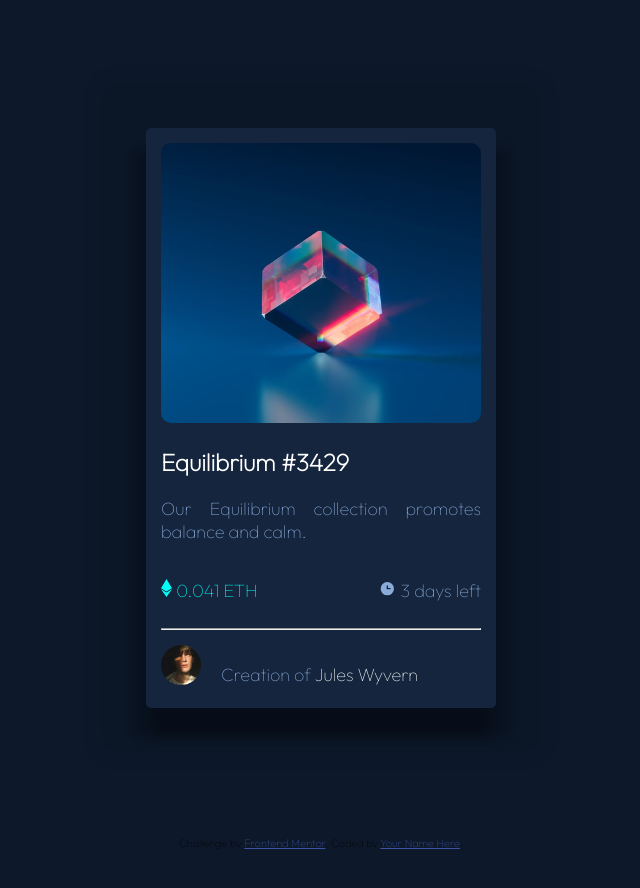
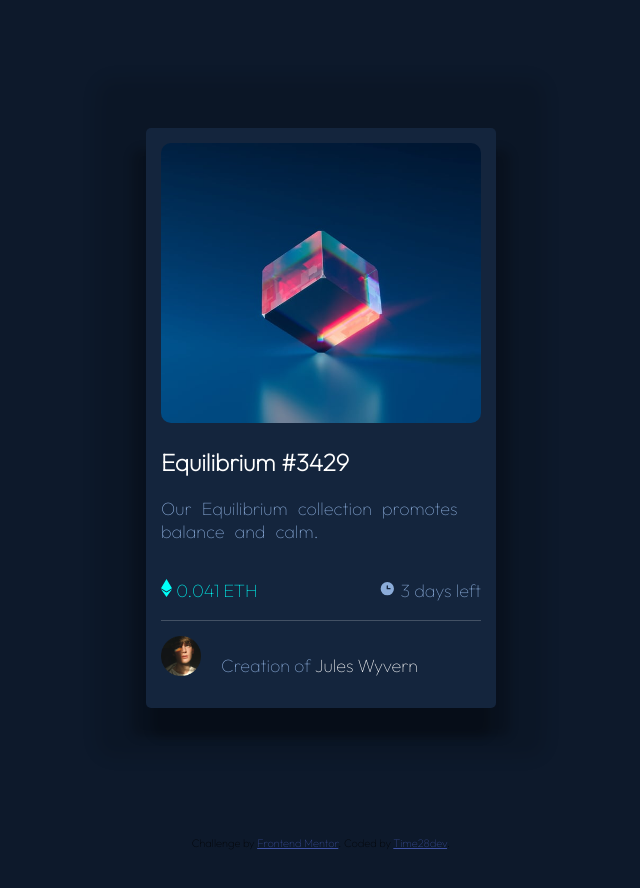
Before and after one commit to Time28dev/nft-preview-card-component-main, a plain HTML site: page index.html in a window 1280 px wide. Shown: the top 888 px of the page, without its empty margins (327-967 px from the left). Drawn offline with Linux system fonts and the light colour scheme.

Commit message:
last commit

```diff
--- a/index.html
+++ b/index.html
@@ -45,12 +45,16 @@
           }
       p{
           font-size:18px;
-          text-align: justify;
+          text-align: left;
           color:hsl(215, 51%, 70%);
+      }
+      .joe{
+        word-spacing: 6px;
       }
       .ethtime{
           display:flex;
           justify-content:space-between;
+          border-bottom:1px solid rgba(255,255,255,0.2);
 
       }
       .eth{
@@ -70,11 +74,7 @@
           margin-right:20px;
 
       }
-      hr{
-          clear:both;
-          height: 0.1px;
 
-      }
       .last span{
           color: hsl(0, 0%, 100%);
       }
@@ -88,20 +88,19 @@
     <img src="images/image-equilibrium.jpg">
   <h2>Equilibrium #3429</h2>
 
- <p> Our Equilibrium collection promotes balance and calm.</p>
+ <p class="joe"> Our Equilibrium collection promotes balance and calm.</p>
 <div class="ethtime">
  <p class="eth"><svg width="11" height="18" xmlns="http://www.w3.org/2000/svg"><path d="M11 10.216 5.5 18 0 10.216l5.5 3.263 5.5-3.262ZM5.5 0l5.496 9.169L5.5 12.43 0 9.17 5.5 0Z" fill="#00FFF8"/></svg> 0.041 ETH</p>
 <p class="time"> <svg width="17" height="17" xmlns="http://www.w3.org/2000/svg"><path d="M8.305 2.007a6.667 6.667 0 1 0 0 13.334 6.667 6.667 0 0 0 0-13.334Zm2.667 7.334H8.305a.667.667 0 0 1-.667-.667V6.007a.667.667 0 0 1 1.334 0v2h2a.667.667 0 0 1 0 1.334Z" fill="#8BACD9"/></svg>  3 days left</p>
   </div>
     <div>
-    <hr>
  <div class="last"> <img src="images/image-avatar.png" height="50" width="50">
      <p>Creation of <span>Jules Wyvern</span></p></div>
 </div>
 </div>
   <div class="attribution">
     Challenge by <a href="https://www.frontendmentor.io?ref=challenge" target="_blank">Frontend Mentor</a>.
-    Coded by <a href="#">Your Name Here</a>.
+    Coded by <a href="#">Time28dev</a>.
   </div>
 </body>
 </html>
```
